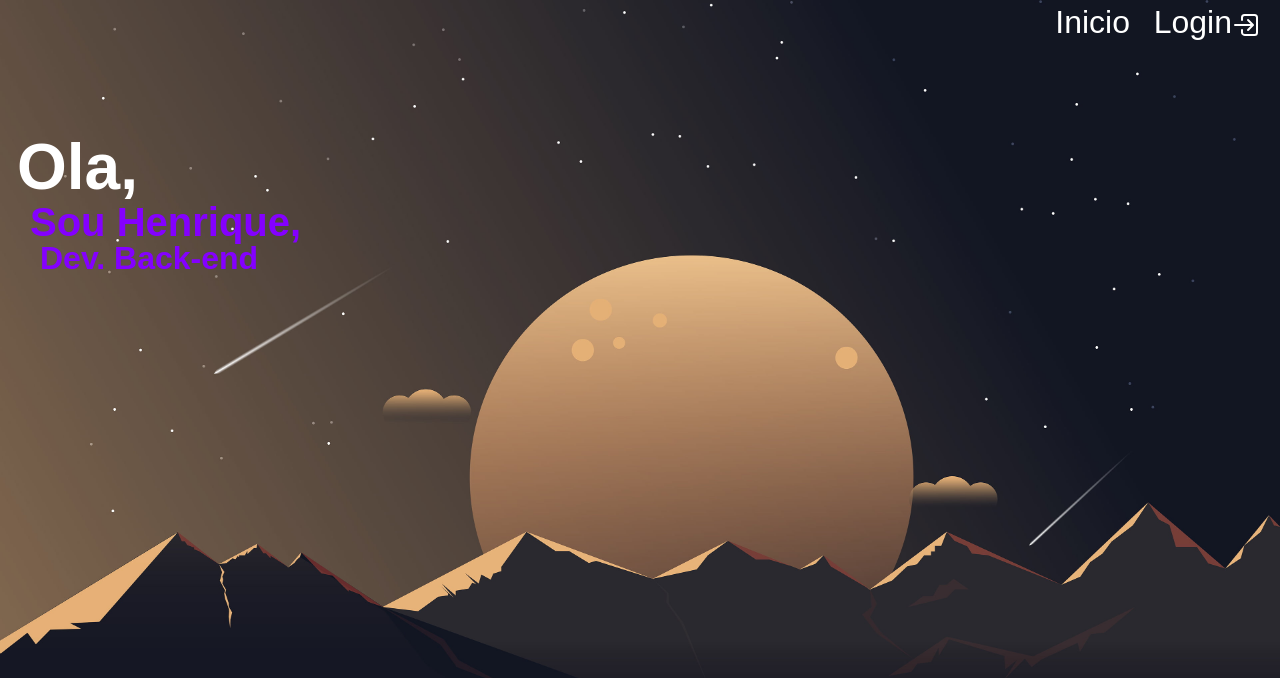
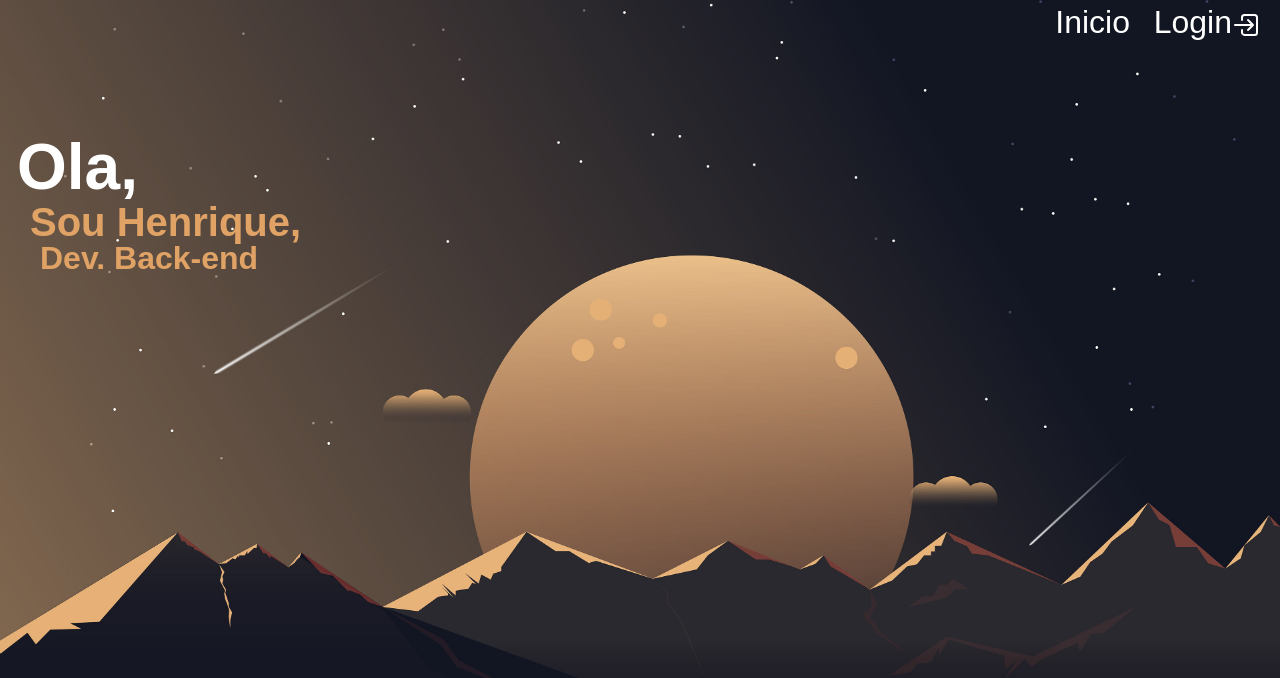
Before and after one commit to StyflerRick/StyflerRick.github.io, a plain HTML site: page index.html in a window 1280 px wide. Shown: the top 678 px of the page. Drawn offline with nearby package versions, Linux system fonts and the light colour scheme.

Commit message:
Colar de texto mudada.  Changes to be committed: 	modified:   index.css

```diff
--- a/index.css
+++ b/index.css
@@ -54,7 +54,7 @@ section {
     left: 30px;
     top: 200px;
     font-size: 2.5em;
-    color: #8400ff;
+    color: #e0a365;
 }
 
 .descricao h3 {
@@ -62,7 +62,7 @@ section {
     left: 40px;
     top: 240px;
     font-size: 2em;
-    color: #8400ff;
+    color: #e0a365;
 }
 
 .descricao h4 {
```
